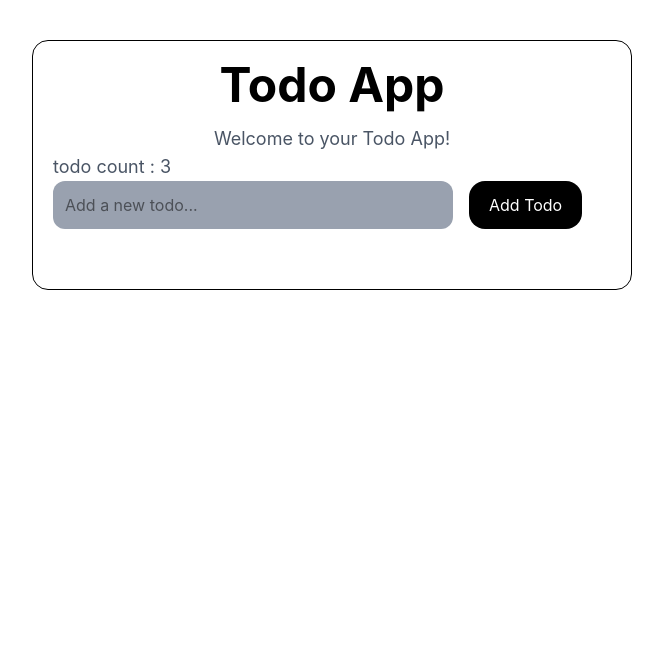
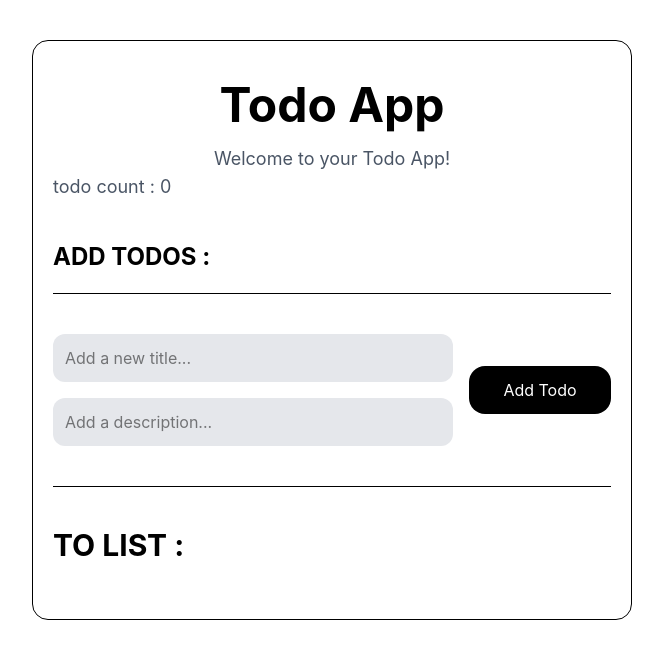
Before and after one commit to Jamil-coder360/CRUD, a React (Vite) app: page / in a window 1280 px wide. Shown: the top 658 px of the page, without its empty margins (308-971 px from the left). Built offline with nearby package versions, Linux system fonts and the light colour scheme.

Commit message:
add todo complete

```diff
--- a/src/component/TodoApp.jsx
+++ b/src/component/TodoApp.jsx
@@ -1,32 +1,42 @@
-import React, { use, useState } from "react";
+import React, { use, useContext, useState } from "react";
+import { TodoContext } from "../context/TodoContext";
 const TodoApp = () => {
   // const todo = useState((state) => state.todos);
-  const todo = [
-    {
-      id: 1,
-      title: "Learn React",
-      description: "Learn React by building a Todo App",
-      completed: false,
-    },
-    {
-      id: 2,
-      title: "Learn JavaScript",
-      description: "Learn JavaScript by building a Todo App",
-      completed: false,
-    },
-    {
-      id: 3,
-      title: "Learn CSS",
-      description: "Learn CSS by building a Todo App",
-      completed: false,
-    },
-  ];
+  const [inputValue, setInputValue] = useState("");
+  const [text, setText] = useState("");
+  const [description, setDescription] = useState("");
+  const { todos, addTodos } = useContext(TodoContext);
+  const handleAdd = () => {
+    addTodos(text, description);
+    setText("");
+    setDescription("");
+  };
+  //   const todo = [
+  //     {
+  //       id: 1,
+  //       text: "Learn React",
+  //       description: "Learn React by building a Todo App",
+  //       completed: false,
+  //     },
+  //     {
+  //       id: 2,
+  //       text: "Learn JavaScript",
+  //       description: "Learn JavaScript by building a Todo App",
+  //       completed: false,
+  //     },
+  //     {
+  //       id: 3,
+  //       text: "Learn CSS",
+  //       description: "Learn CSS by building a Todo App",
+  //       completed: false,
+  //     },
+  //   ];
 
   return (
     <section>
       <div className="container mx-auto p-10">
-        <div className=" flex flex-col items-center justify-center ">
-          <div className="w-[600px] border border-border rounded-2xl p-5">
+        <div className=" flex flex-col items-center justify-center  ">
+          <div className="w-[600px] border border-border rounded-2xl p-5 py-10">
             <h1 className="text-5xl text-black font-bold text-center">
               Todo App
             </h1>
@@ -34,18 +44,58 @@ const TodoApp = () => {
               Welcome to your Todo App!
             </p>
             <span className="text-lg text-gray-600">
-              todo count : {todo.length}
+              todo count : {todos.length}
             </span>
 
-            <div className="flex gap-4 pb-10">
-              <input
-                type="text"
-                placeholder="Add a new todo..."
-                className="w-100 p-3 bg-gray-400 text-black rounded-xl outline-0"
-              />
-              <button className="text-center bg-black text-white py-3 px-5 rounded-2xl">
+            <h1 className="text-2xl font-bold mt-10 pb-5 uppercase border-b">
+              add todos :
+            </h1>
+            <div className="flex items-center justify-center gap-4 pb-10 border-b border-border mt-10   ">
+              <div className="w-full flex flex-col gap-4">
+                <input
+                  onChange={(e) => setText(e.target.value)}
+                  type="text"
+                  value={text}
+                  placeholder="Add a new title..."
+                  className="w-100 p-3 bg-gray-200 text-black rounded-xl outline-0"
+                />
+                <input
+                  onChange={(e) => setDescription(e.target.value)}
+                  type="text"
+                  value={description}
+                  placeholder="Add a description..."
+                  className="w-100 p-3 bg-gray-200 text-black rounded-xl outline-0"
+                />
+              </div>
+              <button
+                onClick={handleAdd}
+                className="w-full text-center bg-black text-white py-3 px-5 rounded-2xl"
+              >
                 Add Todo
               </button>
+            </div>
+
+            <div className="mt-10">
+                <h1 className="pb-4 text-3xl text-black font-bold uppercase">to list :</h1>
+              <ul className="flex flex-col gap-4">
+                {todos.map((item) => (
+                  <li
+                    key={item.id}
+                    className="border border-border rounded-xl p-4 mb-4"
+                  >
+                    <h2 className="text-2xl font-bold">{item.text}</h2>
+                    <p className="text-gray-600">{item.description}</p>
+                    <div className="flex items-center justify-between gap-4 mt-4">
+                      <button className="bg-blue-500 text-white py-2 px-4 rounded-xl">
+                        Edit
+                      </button>
+                      <button className="bg-red-500 text-white py-2 px-4 rounded-xl">
+                        Delete
+                      </button>
+                    </div>
+                  </li>
+                ))}
+              </ul>
             </div>
           </div>
         </div>
--- a/src/context/TodoContext.jsx
+++ b/src/context/TodoContext.jsx
@@ -8,8 +8,16 @@ const TodoContext = createContext({
 });
 const TodoProvider = ({ children }) => {
     const [todos, setTodos] = useState([]);
-    const addTodos = (todo) => {
-        setTodos([...todos, todo]);
+    const addTodos = (text, description) => {
+        console.log("add");
+        // const newTodo = {
+        //     id: Date.now(),
+        //     text: text,
+        //     description: "",
+        //     // completed: false
+        // };
+        setTodos([...todos, {id: Date.now(), text: text, description: description}]);
+        console.log(todos);
     };
     const deleteTodos = (id) => {
         setTodos(todos.filter((todo) => todo.id !== id));
```
